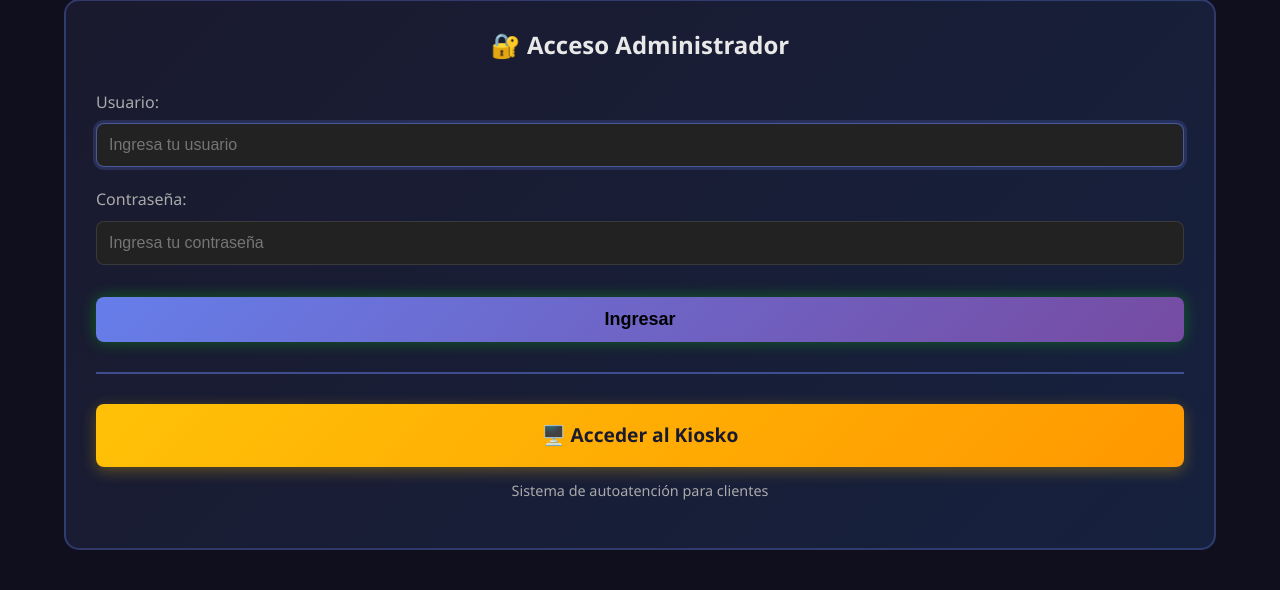
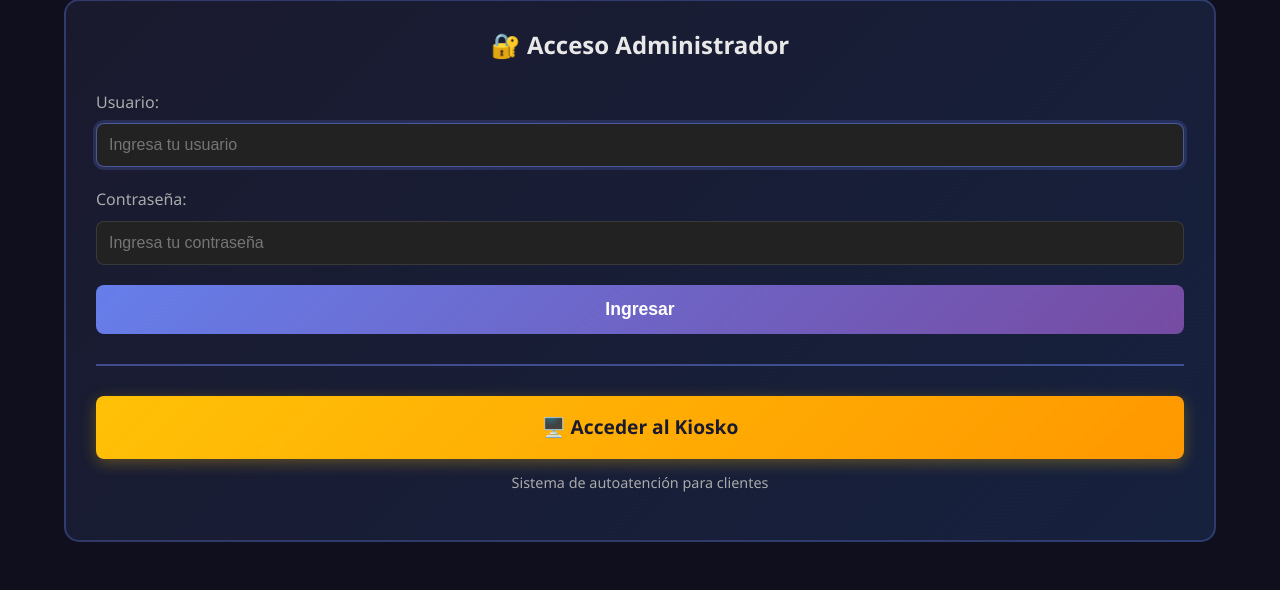
Before and after one commit to stvaldivia/stvaldivia, a Flask app: page /login_admin in a window 1280 px wide. Shown: the part 63-653 px from the top of the page. Run offline with Flask 3, Linux system fonts and the light colour scheme; some libraries are stand-ins or nearby versions.

Commit message:
Fix: Corregir estilos CSS del botón de login admin

```diff
--- a/app/templates/login_admin.html
+++ b/app/templates/login_admin.html
@@ -44,22 +44,27 @@
         box-shadow: 0 0 0 3px rgba(102, 126, 234, 0.2);
     }
 
-    .login-container button {
-        width: 100%;
-        padding: 14px;
-        background: linear-gradient(135deg, #667eea 0%, #764ba2 100%);
-        color: white;
-        border: none;
-        border-radius: 8px;
-        font-size: 1.1rem;
-        font-weight: bold;
-        cursor: pointer;
-        transition: all 0.3s ease;
+    .login-container button,
+    .login-container form button[type="submit"] {
+        width: 100% !important;
+        padding: 14px !important;
+        background: linear-gradient(135deg, #667eea 0%, #764ba2 100%) !important;
+        color: white !important;
+        border: none !important;
+        border-radius: 8px !important;
+        font-size: 1.1rem !important;
+        font-weight: bold !important;
+        cursor: pointer !important;
+        transition: all 0.3s ease !important;
+        margin-top: 0 !important;
+        box-shadow: none !important;
     }
 
-    .login-container button:hover {
-        transform: translateY(-2px);
-        box-shadow: 0 6px 20px rgba(102, 126, 234, 0.4);
+    .login-container button:hover,
+    .login-container form button[type="submit"]:hover {
+        transform: translateY(-2px) !important;
+        box-shadow: 0 6px 20px rgba(102, 126, 234, 0.4) !important;
+        background: linear-gradient(135deg, #667eea 0%, #764ba2 100%) !important;
     }
 </style>
 {% endblock %}
```
